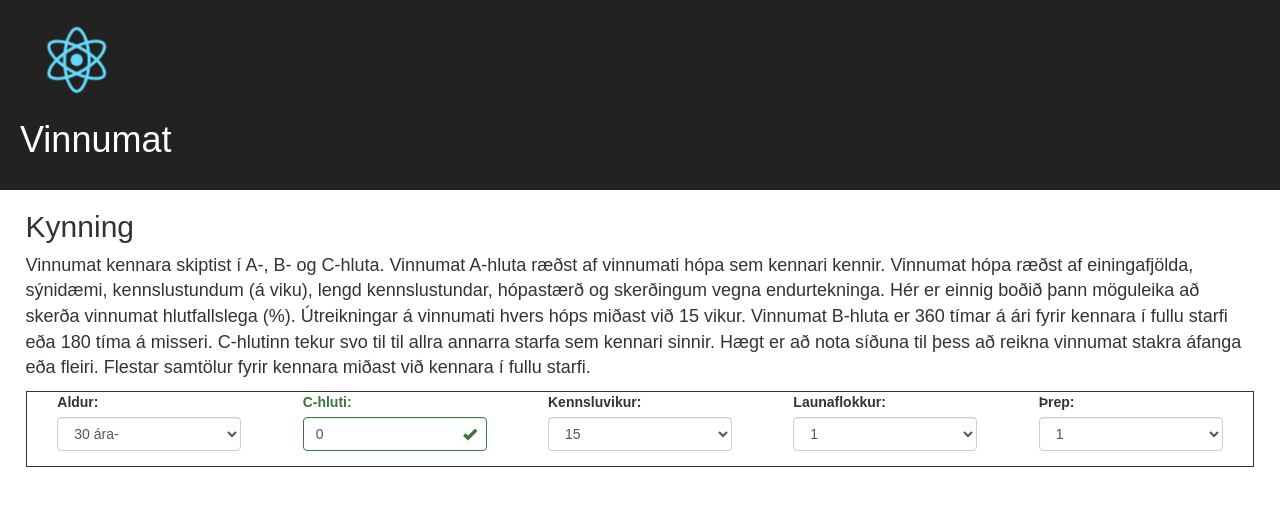
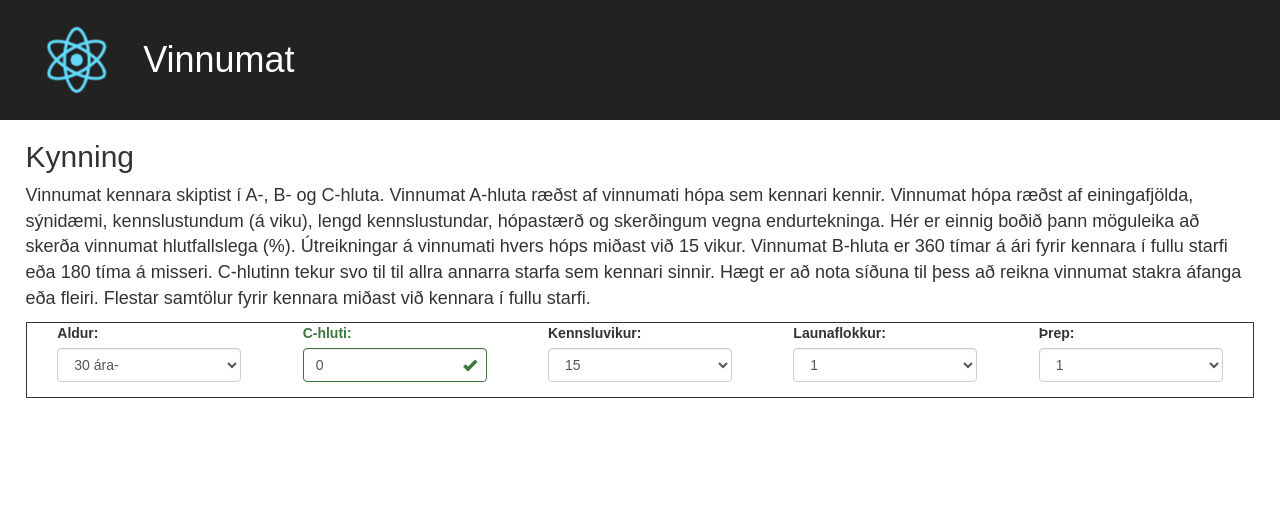
Before and after one commit to UnnarThorBachmann/vinnumat-react, a React (Create React App) app in the folder vinnumat/: page / in a window 1280 px wide. Shown: the top 506 px of the page. Built offline with nearby package versions, Linux system fonts and the light colour scheme.

Commit message:
feat: The header formatted as a Media component.

```diff
--- a/vinnumat/src/App.js
+++ b/vinnumat/src/App.js
@@ -1,6 +1,7 @@
 import React, { Component } from 'react';
 import logo from './logo.svg';
 import TeacherForm from './TeacherForm'
+import Media from 'react-bootstrap/lib/Media';
 import './App.css';
 
 class App extends Component {
@@ -8,13 +9,14 @@ class App extends Component {
     return (
      	<div className="App">
     		<div className="App-header">
-          		<div>
-          			<img src={logo} className="App-logo" alt="logo" />
-          		</div>
-          		<div>
-          			<h1>Vinnumat</h1>
-
-          		</div>
+          		<Media>
+      				<Media.Left align="top">
+        				<img src={logo} className="App-logo" alt="Image"/>
+      				</Media.Left>
+      				<Media.Body>
+        				<h1>Vinnumat</h1>
+        			</Media.Body>
+    			</Media>
         	</div>
         	<div className="mainBody">
         		<h2>Kynning</h2>
```
